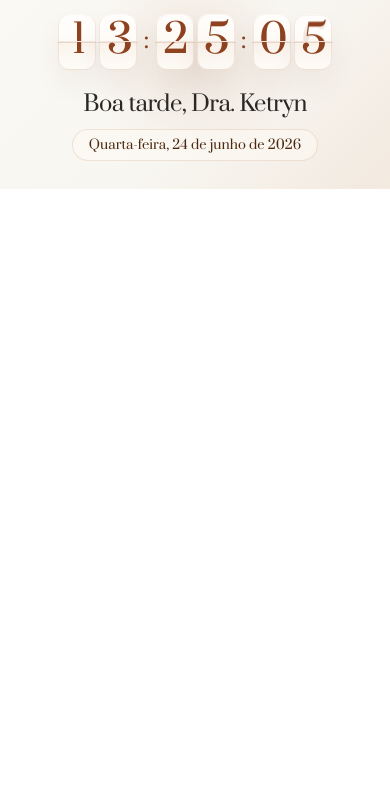
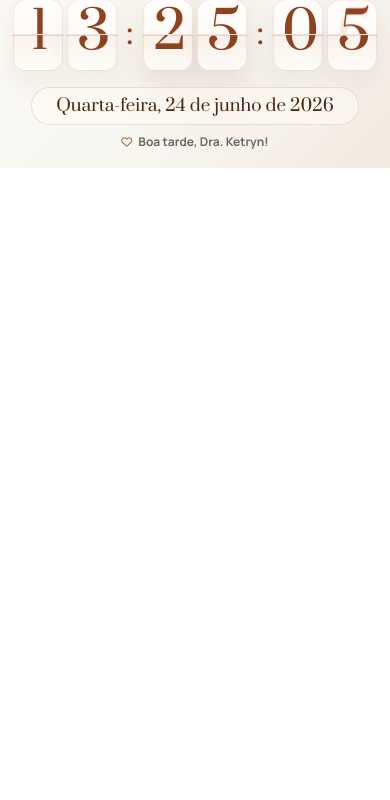
Before and after one commit to marinaappmkt/odonto-reis-clock, a plain HTML site: page index.html in a window 390 px wide. Shown: the part 41-841 px from the top of the page. Drawn offline with Linux system fonts and the light colour scheme.

Commit message:
Refactor clock widget styles and structure
Refactor CSS styles and update HTML structure for clock widget.

```diff
--- a/index.html
+++ b/index.html
@@ -6,279 +6,201 @@
 <meta name="viewport" content="width=device-width, initial-scale=1.0">
 <title>Relógio Odonto Reis</title>
 
+<link rel="stylesheet" href="https://cdnjs.cloudflare.com/ajax/libs/font-awesome/6.5.1/css/all.min.css">
+
 <style>
 @import url("https://fonts.googleapis.com/css2?family=Manrope:wght@600;700;800&family=Prata&display=swap");
 
-* {
-  box-sizing: border-box;
+*{box-sizing:border-box}
+
+html,body{
+  margin:0;
+  padding:0;
+  width:100%;
+  background:transparent;
+  overflow:hidden;
 }
 
-html,
-body {
-  margin: 0;
-  width: 100%;
-  min-height: 100%;
-  background: transparent;
+body{
+  display:flex;
+  justify-content:center;
+  align-items:flex-start;
 }
 
-body {
-  display: flex;
-  align-items: center;
-  justify-content: center;
+.or-widget{
+  width:100%;
+  max-width:520px;
+  padding:18px 16px 18px;
+  text-align:center;
+  color:#4B2910;
+  background:
+    radial-gradient(circle at 50% 45%, rgba(166,99,60,.10), transparent 45%),
+    linear-gradient(135deg,#FBF9F4 0%,#F8F6F1 58%,#F2E9DF 100%);
+  font-family:"Manrope",Arial,sans-serif;
 }
 
-.or-widget {
-  width: 100%;
-  max-width: 640px;
-  min-height: 285px;
-  padding: 28px 22px 24px;
-  text-align: center;
-  color: #4B2910;
-  background:
-    radial-gradient(circle at 50% 44%, rgba(166, 99, 60, 0.12), transparent 44%),
-    linear-gradient(135deg, #FBF9F4 0%, #F8F6F1 58%, #F2E9DF 100%);
-  font-family: "Manrope", Arial, sans-serif;
-  overflow: hidden;
+.or-brand{
+  margin:0 0 14px;
+  font-size:8px;
+  line-height:1;
+  font-weight:800;
+  letter-spacing:.46em;
+  text-transform:uppercase;
+  color:#8E421F;
+  opacity:.85;
 }
 
-.or-brand {
-  margin: 0 0 26px;
-  font-size: 10px;
-  line-height: 1;
-  font-weight: 800;
-  letter-spacing: 0.52em;
-  text-transform: uppercase;
-  color: #8E421F;
+.or-clock{
+  display:flex;
+  align-items:center;
+  justify-content:center;
+  gap:9px;
+  margin-bottom:16px;
 }
 
-.or-clock {
-  display: flex;
-  align-items: center;
-  justify-content: center;
-  gap: 13px;
-  margin-bottom: 26px;
+.or-pair{
+  display:flex;
+  gap:4px;
 }
 
-.or-pair {
-  display: flex;
-  gap: 5px;
-}
-
-.or-digit {
-  position: relative;
-  width: 62px;
-  height: 88px;
-  perspective: 900px;
+.or-digit{
+  position:relative;
+  width:50px;
+  height:72px;
+  perspective:900px;
 }
 
 .or-half,
 .or-flip-top,
-.or-flip-bottom {
-  position: absolute;
-  left: 0;
-  width: 100%;
-  height: 50%;
-  overflow: hidden;
-  background: rgba(255, 251, 245, 0.78);
-  border: 1px solid rgba(166, 99, 60, 0.13);
-  color: #8E421F;
-  font-family: "Prata", Georgia, serif;
-  font-size: 66px;
-  font-weight: 400;
-  letter-spacing: -0.08em;
-  backface-visibility: hidden;
+.or-flip-bottom{
+  position:absolute;
+  left:0;
+  width:100%;
+  height:50%;
+  overflow:hidden;
+  background:rgba(255,251,245,.84);
+  border:1px solid rgba(166,99,60,.14);
+  color:#8E421F;
+  font-family:"Prata",Georgia,serif;
+  font-size:54px;
+  font-weight:400;
+  letter-spacing:-.08em;
+  backface-visibility:hidden;
 }
 
 .or-half span,
 .or-flip-top span,
-.or-flip-bottom span {
-  position: absolute;
-  left: 0;
-  width: 100%;
-  height: 88px;
-  line-height: 83px;
-  text-align: center;
+.or-flip-bottom span{
+  position:absolute;
+  left:0;
+  width:100%;
+  height:72px;
+  line-height:68px;
+  text-align:center;
 }
 
 .or-half.top,
-.or-flip-top {
-  top: 0;
-  border-radius: 16px 16px 0 0;
-  border-bottom: 1px solid rgba(166, 99, 60, 0.15);
-  background:
-    linear-gradient(180deg, rgba(255,255,255,0.72), rgba(255,255,255,0.26)),
-    rgba(255, 251, 245, 0.82);
-  transform-origin: bottom;
+.or-flip-top{
+  top:0;
+  border-radius:13px 13px 0 0;
+  border-bottom:1px solid rgba(166,99,60,.16);
+  background:linear-gradient(180deg,rgba(255,255,255,.78),rgba(255,255,255,.30)),rgba(255,251,245,.86);
+  transform-origin:bottom;
 }
 
 .or-half.top span,
-.or-flip-top span {
-  top: 0;
-}
+.or-flip-top span{top:0}
 
 .or-half.bottom,
-.or-flip-bottom {
-  bottom: 0;
-  border-radius: 0 0 16px 16px;
-  border-top: 0;
-  background:
-    linear-gradient(180deg, rgba(232, 213, 198, 0.20), rgba(255,255,255,0.34)),
-    rgba(255, 251, 245, 0.76);
-  transform-origin: top;
+.or-flip-bottom{
+  bottom:0;
+  border-radius:0 0 13px 13px;
+  border-top:0;
+  background:linear-gradient(180deg,rgba(232,213,198,.20),rgba(255,255,255,.34)),rgba(255,251,245,.78);
+  transform-origin:top;
 }
 
 .or-half.bottom span,
-.or-flip-bottom span {
-  bottom: 0;
+.or-flip-bottom span{bottom:0}
+
+.or-digit::before{
+  content:"";
+  position:absolute;
+  left:-1px;
+  right:-1px;
+  top:50%;
+  height:1px;
+  background:rgba(166,99,60,.20);
+  z-index:20;
 }
 
-.or-digit::before {
-  content: "";
-  position: absolute;
-  left: -1px;
-  right: -1px;
-  top: 50%;
-  height: 1px;
-  background: rgba(166, 99, 60, 0.18);
-  z-index: 20;
+.or-digit::after{
+  content:"";
+  position:absolute;
+  inset:0;
+  border-radius:13px;
+  box-shadow:0 12px 24px rgba(75,41,16,.055);
+  pointer-events:none;
+  z-index:21;
 }
 
-.or-digit::after {
-  content: "";
-  position: absolute;
-  inset: 0;
-  border-radius: 16px;
-  box-shadow:
-    0 14px 28px rgba(75, 41, 16, 0.055),
-    inset 0 1px 0 rgba(255,255,255,0.70);
-  pointer-events: none;
-  z-index: 21;
+.or-flip-top{
+  z-index:10;
+  animation:flipTop .32s ease-in forwards;
 }
 
-.or-flip-top {
-  z-index: 10;
-  animation: flipTop 0.32s ease-in forwards;
+.or-flip-bottom{
+  z-index:9;
+  transform:rotateX(90deg);
+  animation:flipBottom .32s ease-out .29s forwards;
 }
 
-.or-flip-bottom {
-  z-index: 9;
-  transform: rotateX(90deg);
-  animation: flipBottom 0.32s ease-out 0.29s forwards;
+@keyframes flipTop{
+  from{transform:rotateX(0)}
+  to{transform:rotateX(-90deg)}
 }
 
-@keyframes flipTop {
-  from { transform: rotateX(0deg); }
-  to { transform: rotateX(-90deg); }
+@keyframes flipBottom{
+  from{transform:rotateX(90deg)}
+  to{transform:rotateX(0)}
 }
 
-@keyframes flipBottom {
-  from { transform: rotateX(90deg); }
-  to { transform: rotateX(0deg); }
+.or-separator{
+  margin-top:-5px;
+  color:#8E421F;
+  font-family:"Prata",Georgia,serif;
+  font-size:34px;
+  line-height:1;
 }
 
-.or-separator {
-  margin-top: -6px;
-  color: #8E421F;
-  font-family: "Prata", Georgia, serif;
-  font-size: 40px;
-  line-height: 1;
-  font-weight: 400;
+.or-date{
+  display:inline-flex;
+  align-items:center;
+  justify-content:center;
+  min-height:38px;
+  padding:8px 24px;
+  border-radius:999px;
+  border:1px solid rgba(166,99,60,.18);
+  background:rgba(255,251,245,.58);
+  color:#4B2910;
+  font-family:"Prata",Georgia,serif;
+  font-size:17px;
+  line-height:1.2;
 }
 
-.or-greeting {
-  margin: 0 0 12px;
-  color: #2A2725;
-  font-family: "Prata", Georgia, serif;
-  font-size: 28px;
-  line-height: 1.15;
-  font-weight: 400;
-  letter-spacing: -0.025em;
+.or-greeting{
+  margin:10px 0 0;
+  color:#6F665E;
+  font-family:"Manrope",Arial,sans-serif;
+  font-size:12px;
+  line-height:1.2;
+  font-weight:700;
 }
 
-.or-date {
-  display: inline-flex;
-  align-items: center;
-  justify-content: center;
-  min-height: 34px;
-  padding: 7px 22px;
-  border-radius: 999px;
-  border: 1px solid rgba(166, 99, 60, 0.16);
-  background: rgba(255, 251, 245, 0.48);
-  color: #4B2910;
-  font-family: "Prata", Georgia, serif;
-  font-size: 15px;
-  line-height: 1.2;
-  font-weight: 400;
-}
-
-@media (max-width: 520px) {
-  .or-widget {
-    max-width: 100%;
-    min-height: 230px;
-    padding: 24px 10px 20px;
-  }
-
-  .or-brand {
-    margin-bottom: 22px;
-    font-size: 9px;
-    letter-spacing: 0.42em;
-  }
-
-  .or-clock {
-    gap: 6px;
-    margin-bottom: 22px;
-  }
-
-  .or-pair {
-    gap: 3px;
-  }
-
-  .or-digit {
-    width: 38px;
-    height: 56px;
-  }
-
-  .or-half,
-  .or-flip-top,
-  .or-flip-bottom {
-    font-size: 42px;
-  }
-
-  .or-half span,
-  .or-flip-top span,
-  .or-flip-bottom span {
-    height: 56px;
-    line-height: 53px;
-  }
-
-  .or-half.top,
-  .or-flip-top {
-    border-radius: 11px 11px 0 0;
-  }
-
-  .or-half.bottom,
-  .or-flip-bottom {
-    border-radius: 0 0 11px 11px;
-  }
-
-  .or-digit::after {
-    border-radius: 11px;
-  }
-
-  .or-separator {
-    font-size: 25px;
-    margin-top: -4px;
-  }
-
-  .or-greeting {
-    font-size: 22px;
-  }
-
-  .or-date {
-    min-height: 32px;
-    padding: 7px 16px;
-    font-size: 13px;
-  }
+.or-heart{
+  margin-right:6px;
+  color:#A6633C;
+  font-size:11px;
 }
 </style>
 </head>
@@ -293,103 +215,97 @@ body {
       <div class="or-digit" data-value="0"></div>
       <div class="or-digit" data-value="0"></div>
     </div>
-
     <div class="or-separator">:</div>
-
     <div class="or-pair">
       <div class="or-digit" data-value="0"></div>
       <div class="or-digit" data-value="0"></div>
     </div>
-
     <div class="or-separator">:</div>
-
     <div class="or-pair">
       <div class="or-digit" data-value="0"></div>
       <div class="or-digit" data-value="0"></div>
     </div>
   </div>
 
-  <p class="or-greeting" id="greeting">Bom dia, Dra. Ketryn</p>
   <div class="or-date" id="date">Carregando data...</div>
+  <p class="or-greeting" id="greeting"></p>
 </div>
 
 <script>
-const digits = Array.from(document.querySelectorAll(".or-digit"));
+const digits=Array.from(document.querySelectorAll(".or-digit"));
 
-function createDigit(el, value) {
-  el.innerHTML = `
+function createDigit(el,value){
+  el.innerHTML=`
     <div class="or-half top"><span>${value}</span></div>
     <div class="or-half bottom"><span>${value}</span></div>
   `;
-  el.dataset.value = value;
+  el.dataset.value=value;
 }
 
-function flipDigit(el, nextValue) {
-  const currentValue = el.dataset.value;
-  if (currentValue === nextValue) return;
+function flipDigit(el,nextValue){
+  const currentValue=el.dataset.value;
+  if(currentValue===nextValue)return;
 
-  const top = el.querySelector(".or-half.top span");
-  const bottom = el.querySelector(".or-half.bottom span");
+  const top=el.querySelector(".or-half.top span");
+  const bottom=el.querySelector(".or-half.bottom span");
 
-  const flipTop = document.createElement("div");
-  flipTop.className = "or-flip-top";
-  flipTop.innerHTML = `<span>${currentValue}</span>`;
+  const flipTop=document.createElement("div");
+  flipTop.className="or-flip-top";
+  flipTop.innerHTML=`<span>${currentValue}</span>`;
 
-  const flipBottom = document.createElement("div");
-  flipBottom.className = "or-flip-bottom";
-  flipBottom.innerHTML = `<span>${nextValue}</span>`;
+  const flipBottom=document.createElement("div");
+  flipBottom.className="or-flip-bottom";
+  flipBottom.innerHTML=`<span>${nextValue}</span>`;
 
-  top.textContent = nextValue;
-
+  top.textContent=nextValue;
   el.appendChild(flipTop);
   el.appendChild(flipBottom);
 
-  setTimeout(() => {
-    bottom.textContent = nextValue;
-    el.dataset.value = nextValue;
-  }, 300);
+  setTimeout(()=>{
+    bottom.textContent=nextValue;
+    el.dataset.value=nextValue;
+  },300);
 
-  setTimeout(() => {
+  setTimeout(()=>{
     flipTop.remove();
     flipBottom.remove();
-  }, 700);
+  },700);
 }
 
-function updateClock() {
-  const now = new Date();
+function updateClock(){
+  const now=new Date();
 
-  const time = now.toLocaleTimeString("pt-BR", {
-    hour: "2-digit",
-    minute: "2-digit",
-    second: "2-digit"
-  }).replaceAll(":", "");
+  const time=now.toLocaleTimeString("pt-BR",{
+    hour:"2-digit",
+    minute:"2-digit",
+    second:"2-digit"
+  }).replaceAll(":","");
 
-  time.split("").forEach((value, index) => {
-    flipDigit(digits[index], value);
+  time.split("").forEach((value,index)=>{
+    flipDigit(digits[index],value);
   });
 
-  const hour = now.getHours();
-  let greeting = "Boa noite";
+  const hour=now.getHours();
+  let greeting="Boa noite";
 
-  if (hour >= 5 && hour < 12) greeting = "Bom dia";
-  if (hour >= 12 && hour < 18) greeting = "Boa tarde";
+  if(hour>=5&&hour<12)greeting="Bom dia";
+  if(hour>=12&&hour<18)greeting="Boa tarde";
 
-  const date = now.toLocaleDateString("pt-BR", {
-    weekday: "long",
-    day: "2-digit",
-    month: "long",
-    year: "numeric"
+  const date=now.toLocaleDateString("pt-BR",{
+    weekday:"long",
+    day:"2-digit",
+    month:"long",
+    year:"numeric"
   });
 
-  document.getElementById("greeting").textContent = greeting + ", Dra. Ketryn";
-  document.getElementById("date").textContent =
-    date.charAt(0).toUpperCase() + date.slice(1);
+  document.getElementById("date").textContent=date.charAt(0).toUpperCase()+date.slice(1);
+  document.getElementById("greeting").innerHTML=
+    `<i class="fa-regular fa-heart or-heart"></i>${greeting}, Dra. Ketryn!`;
 }
 
-digits.forEach((digit) => createDigit(digit, "0"));
-
+digits.forEach((digit)=>createDigit(digit,"0"));
 updateClock();
-setInterval(updateClock, 1000);
+setInterval(updateClock,1000);
 </script>
 
 </body>
```
